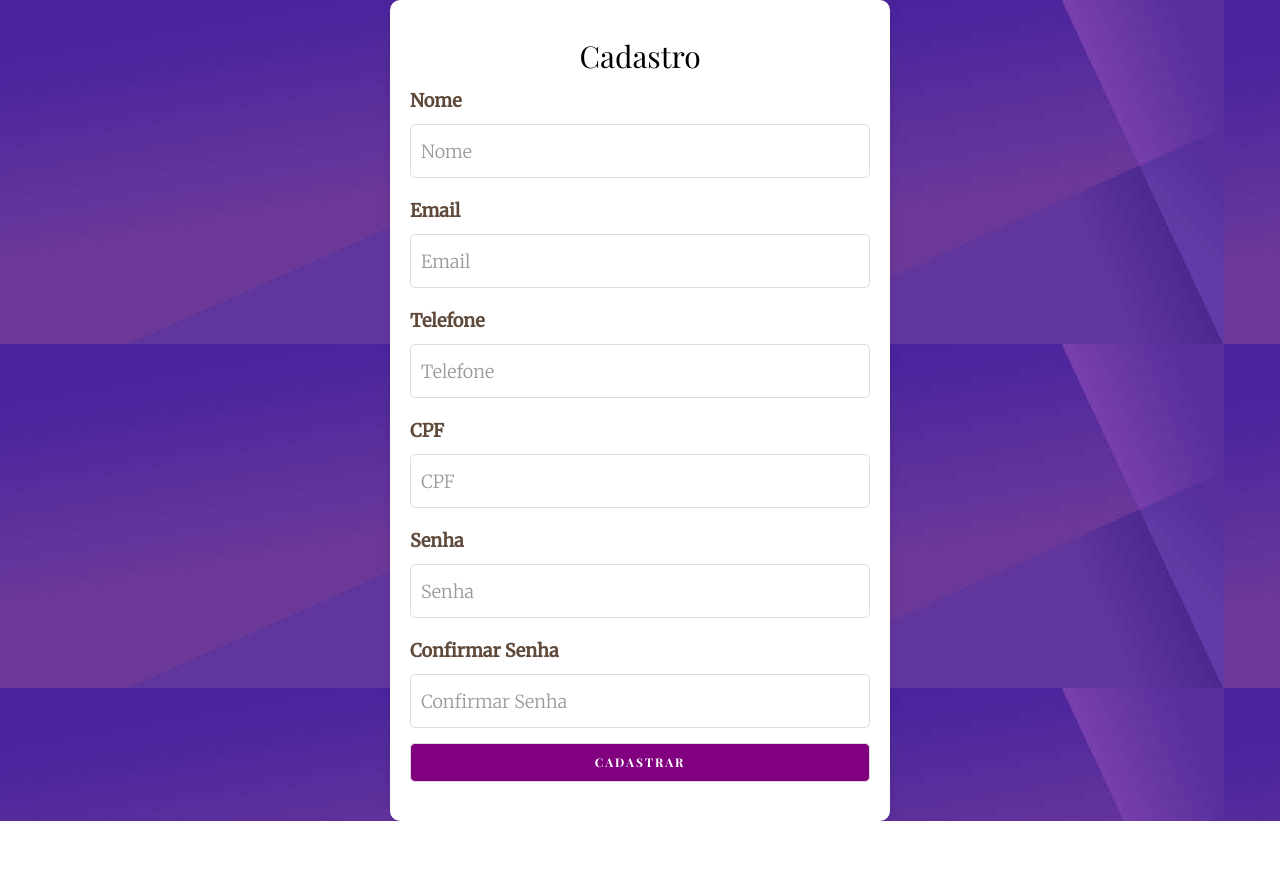
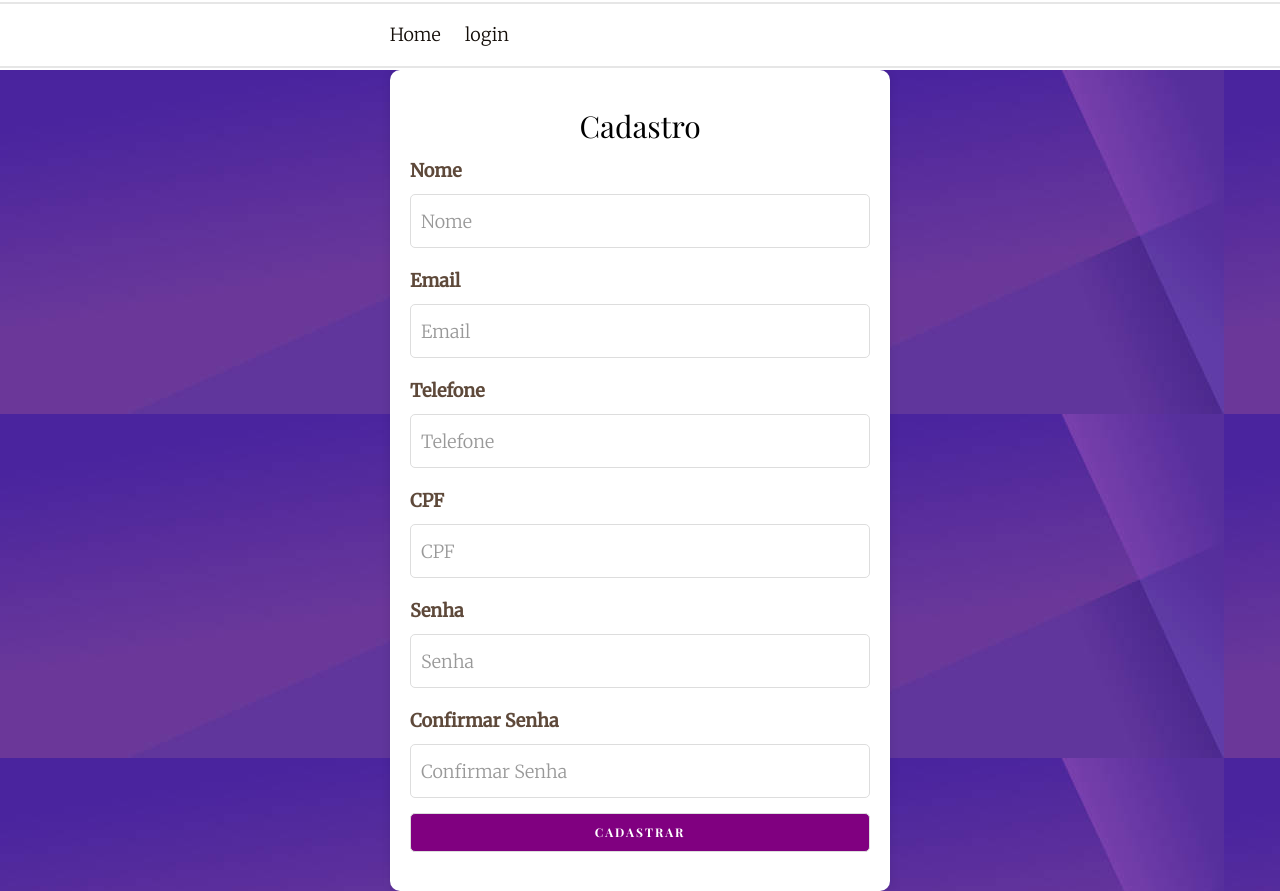
Before and after one commit to zaidonaljbaae/restaurants, a plain HTML site: page sign_up.html in a window 1280 px wide. Before the commit the page ends 821 px from the top, so only its background shows below. Drawn offline with nearby package versions, Linux system fonts and the light colour scheme; a web font is replaced by a local one.

Commit message:
Update sign_up.html

```diff
--- a/sign_up.html
+++ b/sign_up.html
@@ -63,6 +63,16 @@
     </style>
 </head>
 <body>
+        <div class="js-sticky">
+        <div class="fh5co-main-nav">
+            <div class="container-fluid">
+                <div class="fh5co-menu-1">
+                    <a href="index.html" data-nav-section="home">Home</a>
+                    <a href="login.html">login</a>
+                </div>
+            </div>
+        </div>
+    </div>
     <div style="background-image: url(images/slide_1.jpg);" data-stellar-background-ratio="0.5">
         <div class="form-container">
             <h2 class="text-center">Cadastro</h2>
```
